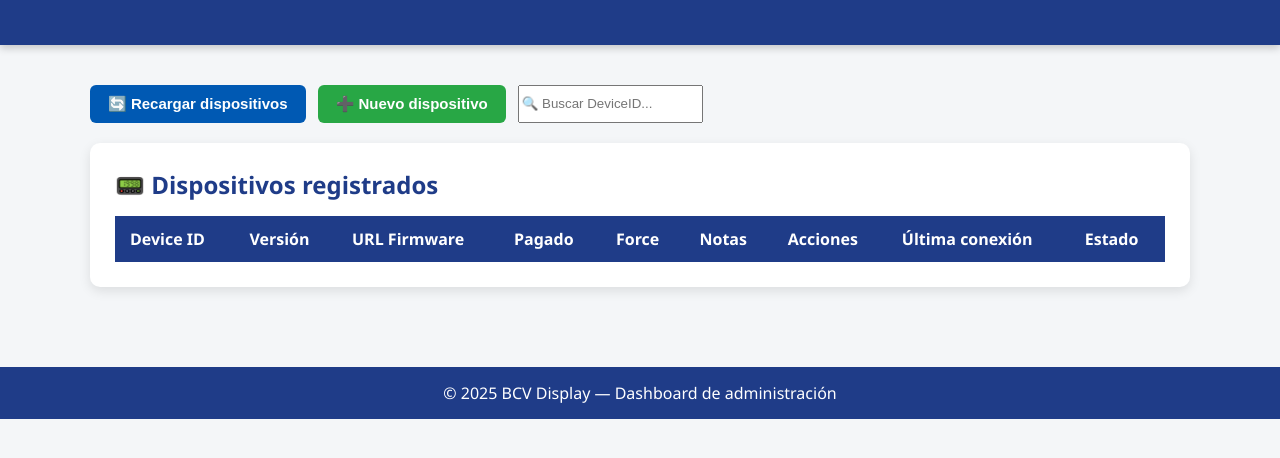
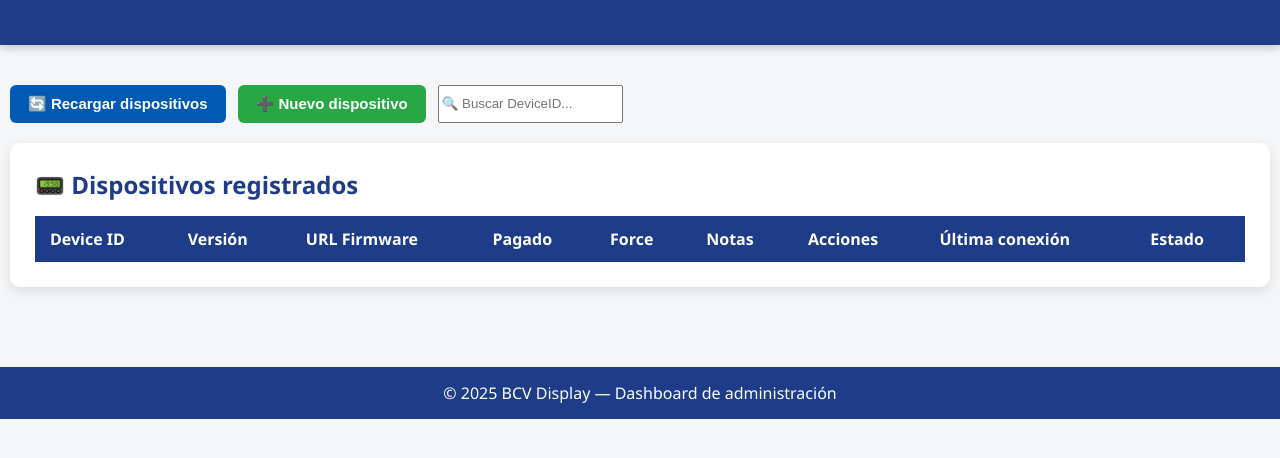
Before and after one commit to salazarjosedaniel/webInnovative, a website: page panel/index.html in a window 1280 px wide. Shown: the part 110-568 px from the top of the page. Drawn offline with Linux system fonts and the light colour scheme; no server answers.

Commit message:
Update style.css

```diff
--- a/panel/style.css
+++ b/panel/style.css
@@ -41,7 +41,7 @@ body {
    CONTAINER
 ────────────────────────────────────────────────── */
 .container {
-  max-width: 1100px;
+  max-width: 1400px;
   margin: 30px auto;
   padding: 10px;
 }
```
